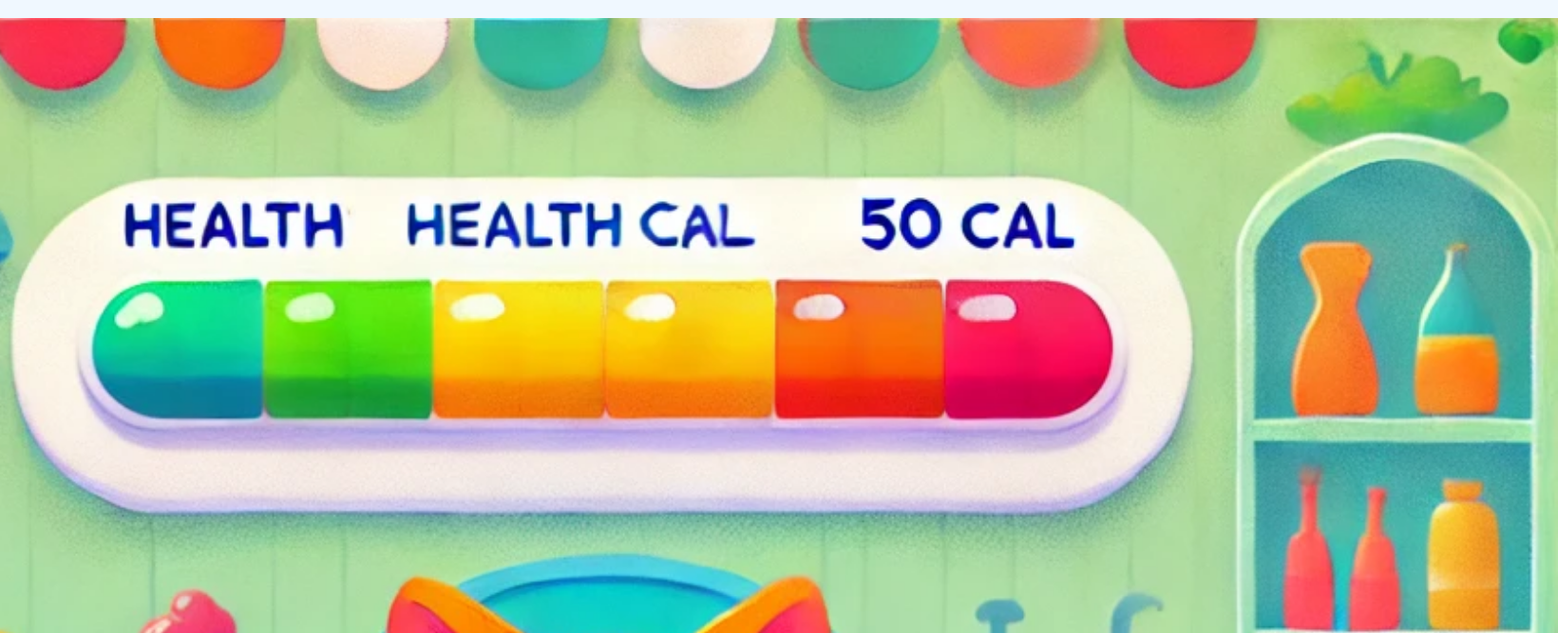
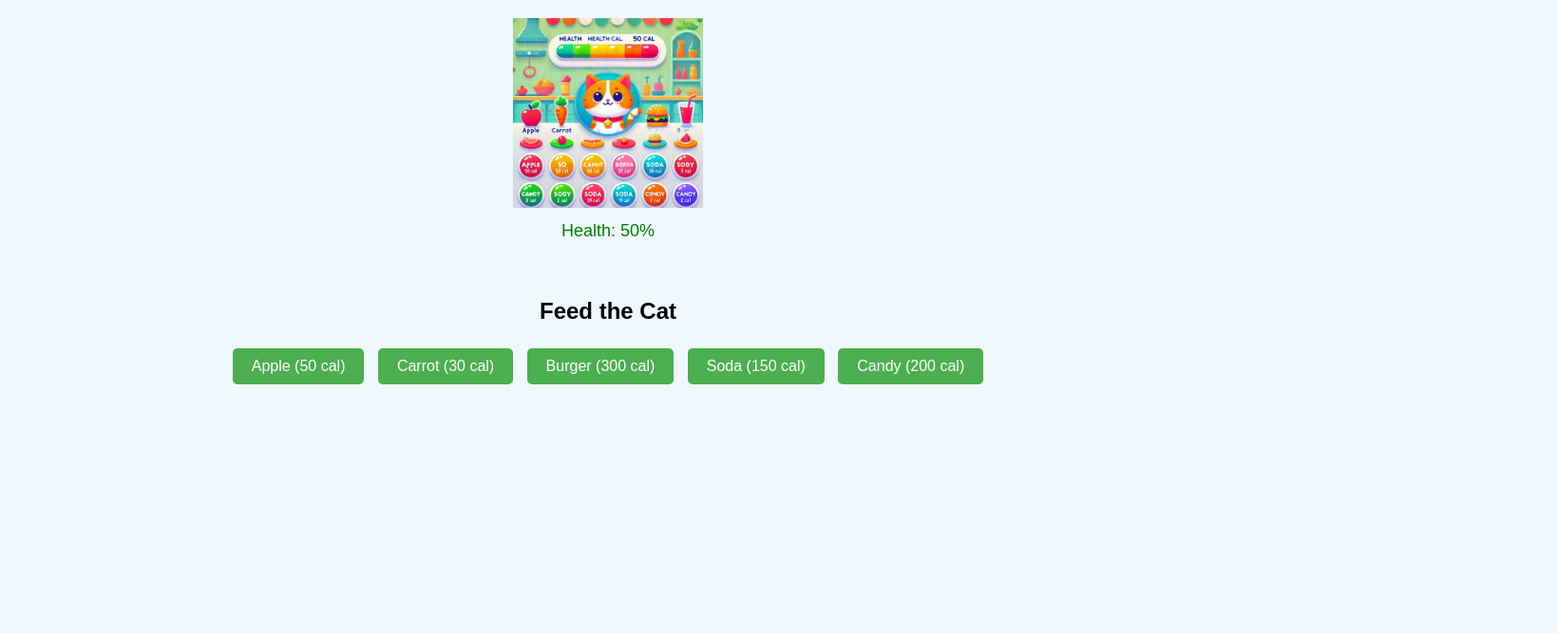
Before and after one commit to minion2001/Healthy-Cat-Adventures, a plain HTML site: page index.html in a window 1280 px wide. Shown: the part 61-728 px from the top of the page at 95% size, 1640 px wide, since content can reach past the window. Drawn offline with Linux system fonts and the light colour scheme.

Commit message:
Update styles.css

```diff
--- a/styles.css
+++ b/styles.css
@@ -17,7 +17,7 @@ body {
 }
 
 #cat-image {
-  width: 2000px;
+  width: 200px;
   transition: transform 0.3s ease;
 }
 
```
